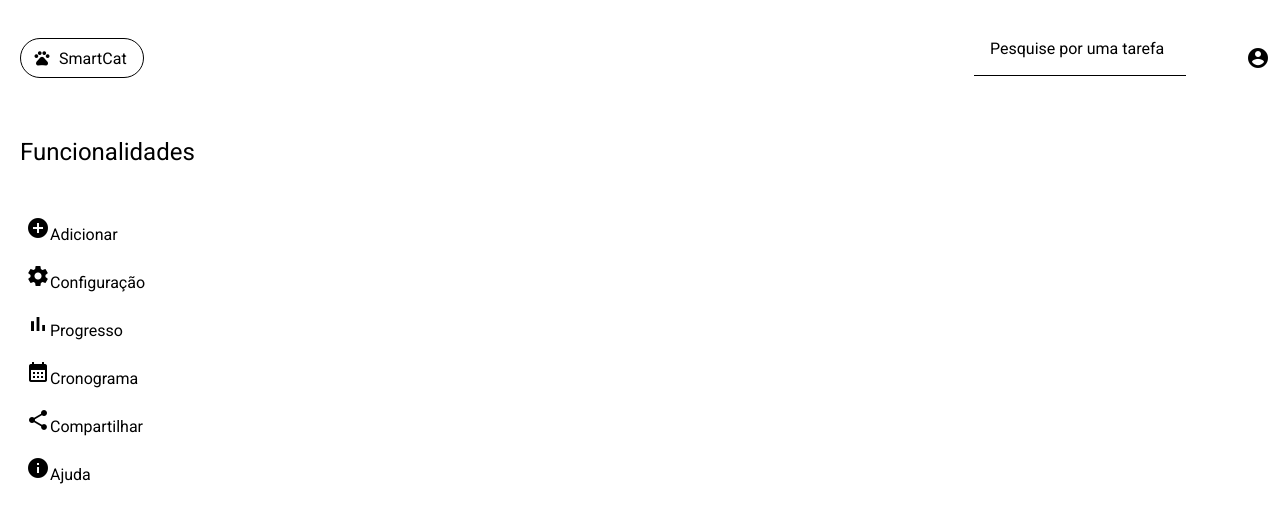
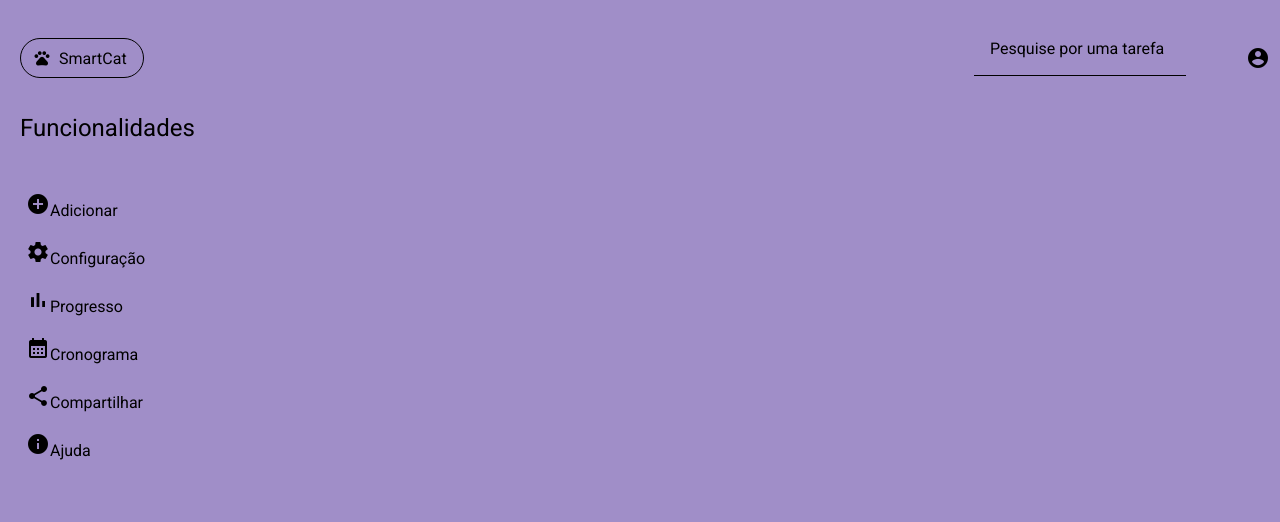
Before and after one commit to felipecartaxo/pweb1-angular-smartcat, an Angular app in the folder smartcat-projeto/: page / in a window 1280 px wide. Shown: the top 522 px of the page. Built offline with nearby package versions, Linux system fonts and the light colour scheme.

Commit message:
ajustes nos arquivos de configuração do projeto

```diff
--- a/smartcat-projeto/angular.json
+++ b/smartcat-projeto/angular.json
@@ -36,9 +36,9 @@
                 "input": "public"
               }
             ],
-            "styles": [
-              "src/styles.css"
-            ],
+              "styles": [
+                  "src/styles.css"
+              ],
             "scripts": []
           },
           "configurations": {
@@ -95,6 +95,7 @@
               }
             ],
             "styles": [
+              "@angular/material/prebuilt-themes/magenta-violet.css",
               "src/styles.css"
             ],
             "scripts": []
--- a/smartcat-projeto/package.json
+++ b/smartcat-projeto/package.json
@@ -11,10 +11,12 @@
   "private": true,
   "dependencies": {
     "@angular/animations": "^19.1.0",
+    "@angular/cdk": "^19.1.2",
     "@angular/common": "^19.1.0",
     "@angular/compiler": "^19.1.0",
     "@angular/core": "^19.1.0",
     "@angular/forms": "^19.1.0",
+    "@angular/material": "^19.1.2",
     "@angular/platform-browser": "^19.1.0",
     "@angular/platform-browser-dynamic": "^19.1.0",
     "@angular/router": "^19.1.0",
--- a/smartcat-projeto/src/styles.css
+++ b/smartcat-projeto/src/styles.css
@@ -1,4 +1,12 @@
 /* You can add global styles to this file, and also import other style files */
 
-html, body { height: 100%; }
-body { margin: 0; font-family: Roboto, "Helvetica Neue", sans-serif; }
+html, body {
+    height: 100%;
+    background-color: #a08ec8;
+}
+
+* {
+    margin: 0;
+    padding: 0;
+    font-family: Roboto, "Helvetica Neue", sans-serif;
+}
```
Also changed, not shown: 2 other files (tests, documents, lock files or other folders).
